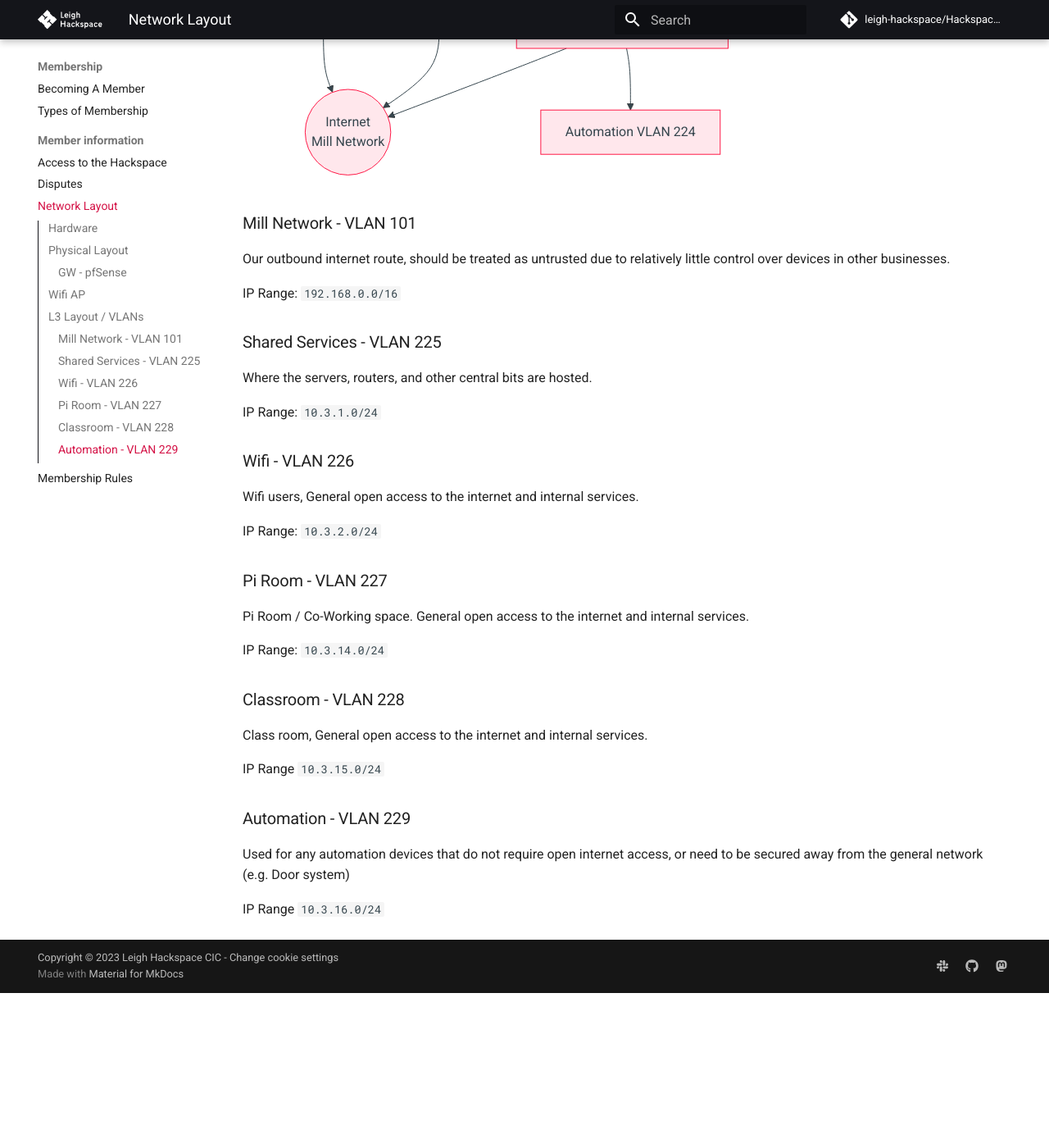
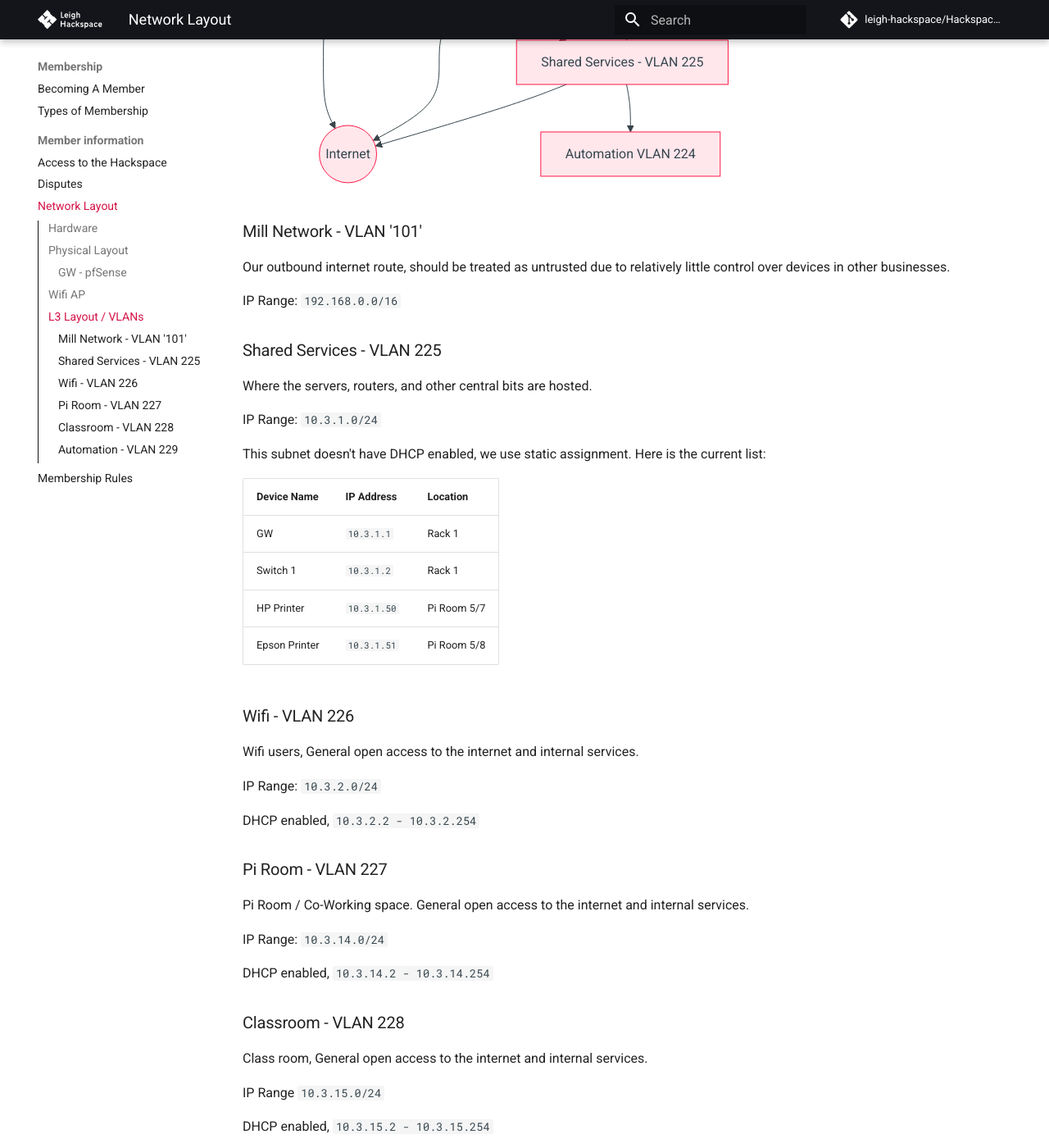
Before and after one commit to leigh-hackspace/HackspaceWiki, an MkDocs documentation site: the page built from docs/membership/member_information/network_layout.md, in a window 1280 px wide and 1400 px high, scrolled down 2020 px. Shown: the whole window at 82% size. Built offline with MkDocs 1.6.1 and Material for MkDocs 9.7.7, drawn with Linux system fonts in a browser that asks for light colours; comment, search, counter and statistics services are not loaded; the version menu is left out; before the commit the page ends 3231 px from its top, so only the background shows below that; some of the changed text lies outside the part shown.

Commit message:
Update network layout

````diff
--- a/docs/membership/member_information/network_layout.md
+++ b/docs/membership/member_information/network_layout.md
@@ -2,11 +2,12 @@
 
 ## Hardware
 
-| Name     | Manf    | Model   | Type      | Location    | Status                  | Notes                             |
-| -------- | ------- | ------- | --------- | ----------- | ----------------------- | --------------------------------- |
-| GW       | HP      | Unknown | Router    | Rack 1      | Live                    | HP desktop system running pfSense |
-| Switch 1 | Cisco   | 3900    | L3 Switch | Rack 1      | Waiting to be installed |                                   |
-| AP       | TP-Link |         | AP        | Top of Rack | Live                    | Uses stock firmware               |
+| Name     | Manf    | Model          | Type      | Location    | Status                  | Notes                                 |
+| -------- | ------- | -------------- | --------- | ----------- | ----------------------- | ------------------------------------- |
+| GW       | HP      | Unknown        | Router    | Rack 1      | Live                    | HP desktop system running pfSense     |
+| Switch 1 | Cisco   | Catalyst 3560G | L3 Switch | Rack 1      | Live                    | Serial console connected to USB on GW |
+| Switch 2 | Cisco   | Catalyst 3560G | L3 Switch | Rack 1      | Waiting to be installed | Sandbox/Learning switch               |
+| AP       | TP-Link |                | AP        | Top of Rack | Live                    | Uses stock firmware                   |
 
 ## Physical Layout
 
@@ -15,18 +16,18 @@
 ```mermaid
 graph LR
     subgraph Rack1
+    GW[GW - pfSense]
     AP[Wifi AP] -->|en1| GW
     SWITCH1[Switch 1] -->|en0| GW
-    GW[GW - pfSense]
     end
+
     GW -->|re0| MILL
-    MILL[Mill Network] --> MILLROUTER[Mill Router] --> INTERNET((Internet))
+    MILL[Mill Network] --> MILLROUTER[Mill Router?] --> INTERNET((Internet))
 
     subgraph Pi Room
     PIROOMPC[Pi Room PCs] -->|Port3-24| SWITCH1
     PRINTERS[Printers] -->|Port47-48| SWITCH1
     end
-
 ```
 
 ### GW - pfSense
@@ -73,7 +74,7 @@
     SHARED --> AUTOMATION
 ```
 
-### Mill Network - VLAN 101
+### Mill Network - VLAN '101'
 
 Our outbound internet route, should be treated as untrusted due to relatively little control over devices in other businesses.
 
@@ -85,11 +86,22 @@
 
 IP Range: `10.3.1.0/24`
 
+This subnet doesn't have DHCP enabled, we use static assignment. Here is the current list:
+
+| Device Name   | IP Address  | Location    |
+| ------------- | ----------- | ----------- |
+| GW            | `10.3.1.1`  | Rack 1      |
+| Switch 1      | `10.3.1.2`  | Rack 1      |
+| HP Printer    | `10.3.1.50` | Pi Room 5/7 |
+| Epson Printer | `10.3.1.51` | Pi Room 5/8 |
+
 ### Wifi - VLAN 226
 
 Wifi users, General open access to the internet and internal services.
 
 IP Range: `10.3.2.0/24`
+
+DHCP enabled, `10.3.2.2 - 10.3.2.254`
 
 ### Pi Room - VLAN 227
 
@@ -97,14 +109,25 @@
 
 IP Range: `10.3.14.0/24`
 
+DHCP enabled, `10.3.14.2 - 10.3.14.254`
+
 ### Classroom - VLAN 228
 
 Class room, General open access to the internet and internal services.
 
 IP Range `10.3.15.0/24`
 
+DHCP enabled, `10.3.15.2 - 10.3.15.254`
+
 ### Automation - VLAN 229
 
 Used for any automation devices that do not require open internet access, or need to be secured away from the general network (e.g. Door system)
 
 IP Range `10.3.16.0/24`
+
+DHCP enabled, `10.3.16.2 - 10.3.16.128`
+
+This subnet does have DHCP enabled, but we use some static assignment. Here is the current list:
+
+| Device Name | IP Address | Location |
+| ----------- | ---------- | -------- |
````
Also changed, not shown: other parts of docs/membership/member_information/network_layout.md (+1 -1 lines).
